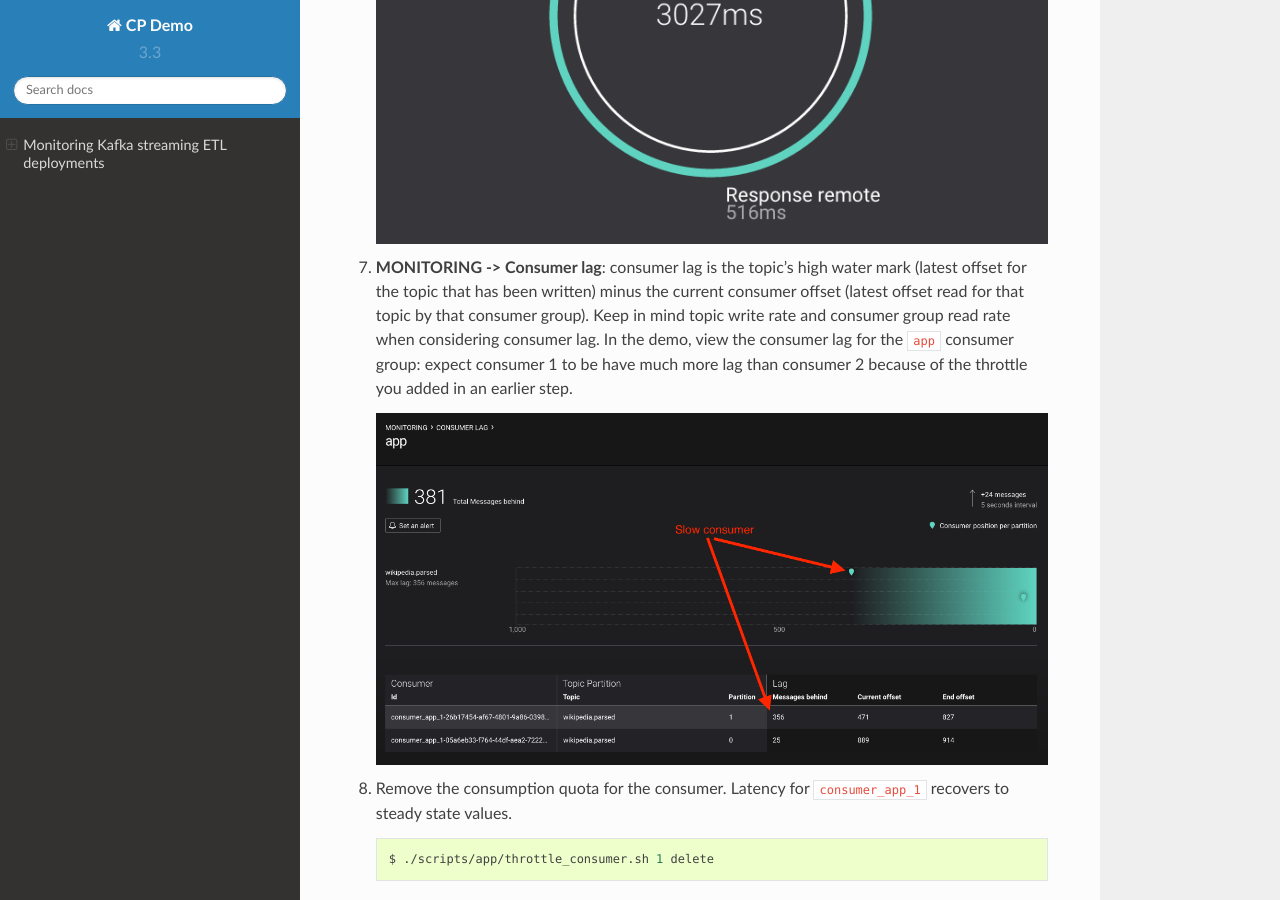
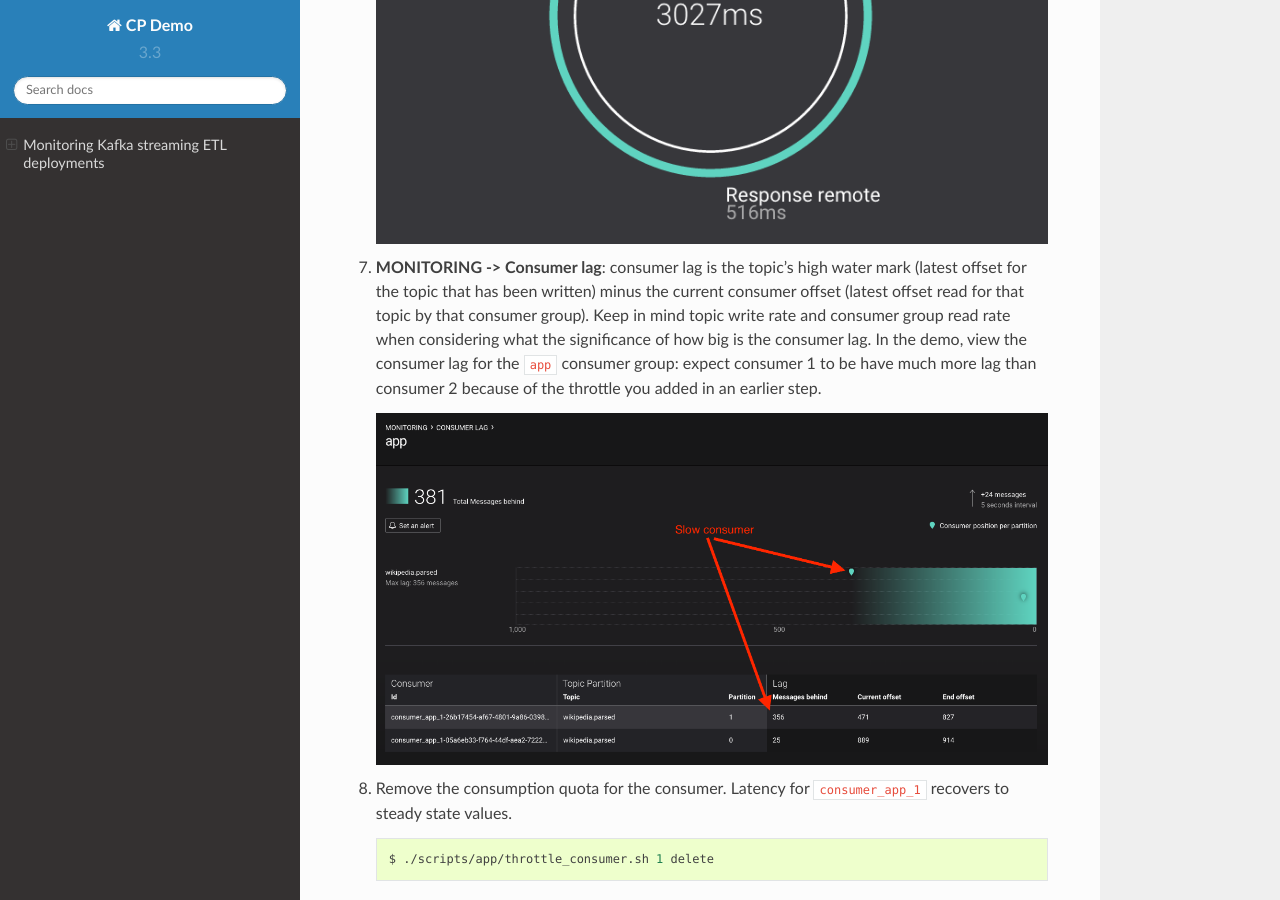
Before and after one commit to confluentinc/cp-demo, a Sphinx documentation site: the page built from docs/index.rst, in a window 1280 px wide and 900 px high, scrolled down 18685 px. Built offline with Sphinx 7.4.7 and the Read the Docs theme 2.0.0, drawn with Linux system fonts in a browser that asks for light colours.

```diff
--- a/docs/index.rst
+++ b/docs/index.rst
@@ -441,7 +441,7 @@
    .. figure:: images/slow_consumer_fetch_latency_breakdown.png
       :alt: image
 
-7. **MONITORING -> Consumer lag**: consumer lag is the topic's high water mark (latest offset for the topic that has been written) minus the current consumer offset (latest offset read for that topic by that consumer group). Keep in mind topic write rate and consumer group read rate when considering consumer lag. In the demo, view the consumer lag for the ``app`` consumer group: expect consumer 1 to be have much more lag than consumer 2 because of the throttle you added in an earlier step.
+7. **MONITORING -> Consumer lag**: consumer lag is the topic's high water mark (latest offset for the topic that has been written) minus the current consumer offset (latest offset read for that topic by that consumer group). Keep in mind topic write rate and consumer group read rate when considering what the significance of how big is the consumer lag. In the demo, view the consumer lag for the ``app`` consumer group: expect consumer 1 to be have much more lag than consumer 2 because of the throttle you added in an earlier step.
 
    .. figure:: images/consumer_lag_app.png
       :alt: image
```
Also changed, not shown: 2 other files.
